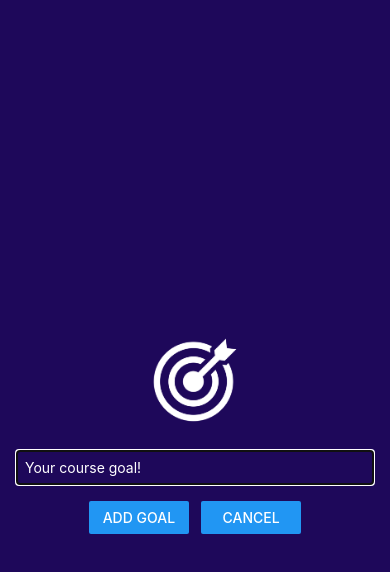
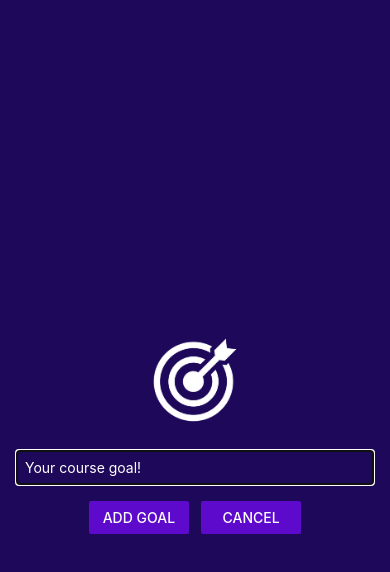
Before and after one commit to ryuto-haraguchi/ReactNative, a React Native app: screen / in a window 390 px wide. Both pictures are taken after a click on the button "ADD GOAL". Shown: the top 572 px of the page. Built offline with nearby package versions, Linux system fonts and the light colour scheme.

Commit message:
change top background color and status bar

```diff
--- a/App.js
+++ b/App.js
@@ -3,6 +3,7 @@ import { useState } from "react";
 import GoalInput from "./components/GoalInput";
 import GoalsList from "./components/GoalsList";
 import styles from "./styles/appStyles";
+import { StatusBar } from "expo-status-bar";
 
 export default function App() {
   const [inputState, setInputState] = useState("");
@@ -31,6 +32,8 @@ export default function App() {
   };
 
   return (
+    <>
+      <StatusBar style="light" />
       <View style={styles.appContainer}>
         <GoalInput
           inputValue={inputState}
@@ -42,5 +45,6 @@ export default function App() {
         <GoalsList goals={goalsState} deleteGoalHandler={deleteGoalHandler} />
         <Button title="Add Goal" color="#5e0acc" onPress={showModalHandler} />
       </View>
+    </>
   );
 }
--- a/components/GoalInput.js
+++ b/components/GoalInput.js
@@ -24,10 +24,10 @@ export default function GoalInput({
         />
         <View style={styles.buttonRow}>
           <View style={styles.buttonStyle}>
-            <Button title="Add Goal" onPress={onAddGoal} />
+            <Button title="Add Goal" onPress={onAddGoal} color="#5e0acc" />
           </View>
           <View style={styles.buttonStyle}>
-            <Button title="Cancel" onPress={onCancel} />
+            <Button title="Cancel" onPress={onCancel} color="#5e0acc" />
           </View>
         </View>
       </View>
--- a/styles/appStyles.js
+++ b/styles/appStyles.js
@@ -2,6 +2,7 @@ import { StyleSheet } from "react-native";
 
 export default StyleSheet.create({
   appContainer: {
+    backgroundColor: "#1e085aff",
     padding: 50,
     paddingHorizontal: 16,
     flex: 1,
--- a/styles/goalsListStyles.js
+++ b/styles/goalsListStyles.js
@@ -8,5 +8,6 @@ export default StyleSheet.create({
   goalsTitle: {
     fontSize: 24,
     marginBottom: 16,
+    color: "white",
   },
 });
```
Lines whose indentation alone changed are shown as unchanged.
